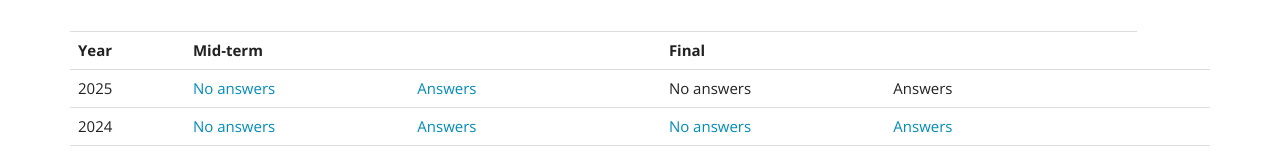
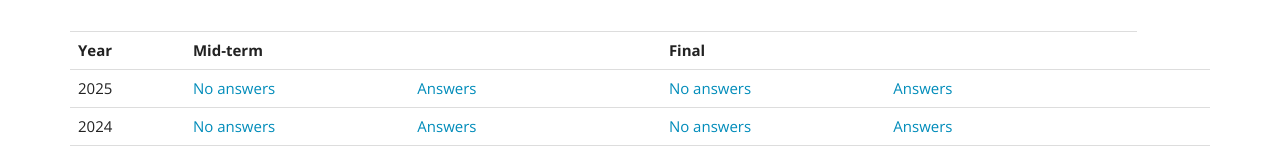
Before and after one commit to uuinfofp/uuinfofp.github.io, a plain HTML site: page exams.html in a window 1280 px wide. Shown: the part 133-290 px from the top of the page. Drawn offline with nearby package versions, Linux system fonts and the light colour scheme.

Commit message:
Deploying to pub from @ uuinfofp/uuinfofp.github.io@e450e5a49ab5efea8fdab46c4e594fd241f418b4 🚀

```diff
--- a/exams.html
+++ b/exams.html
@@ -66,10 +66,10 @@ Final
 <a href="exams/20251002-answers.hs">Answers</a>
 </td>
 <td>
-No answers
+<a href="exams/20251106.pdf">No answers</a>
 </td>
 <td>
-Answers
+<a href="exams/20251106-answers.hs">Answers</a>
 </td>
 <td>
 </td>
```
Also changed, not shown: 2 other files.
